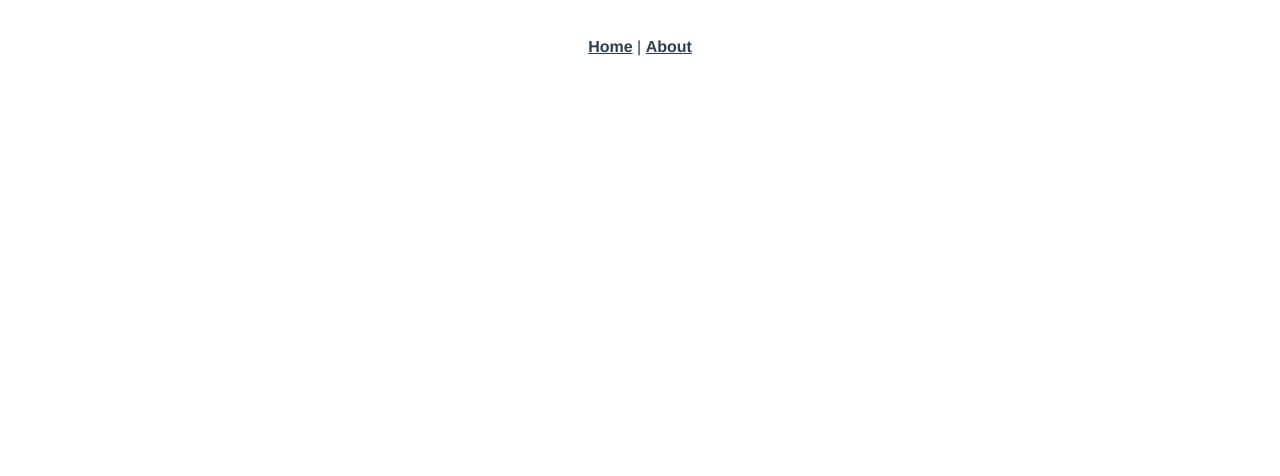
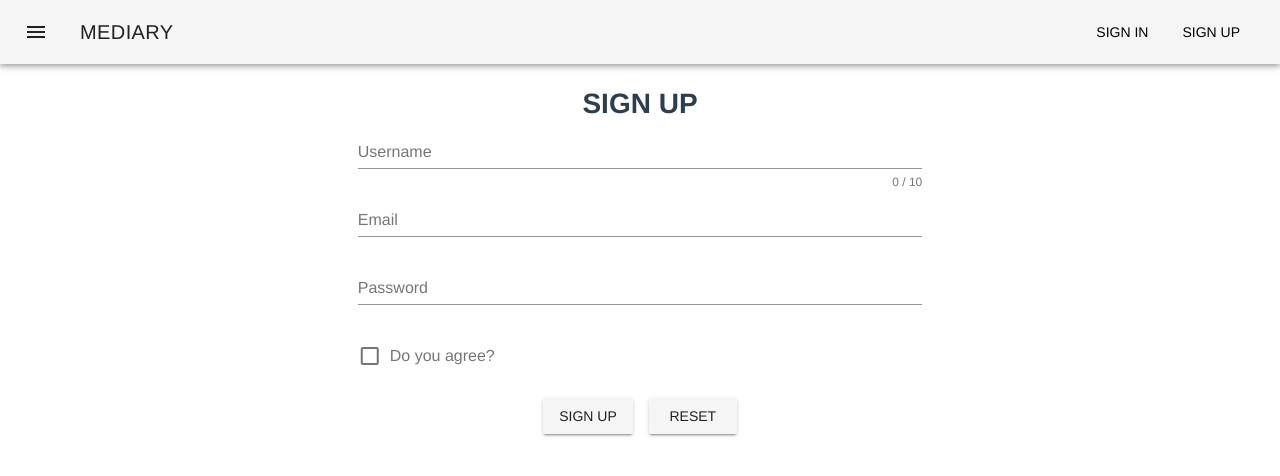
Before and after one commit to arisupriatna14/blog-tdd-client, a Vue app: page /register in a window 1280 px wide. Shown: the top 476 px of the page. Built offline with nearby package versions, Linux system fonts and the light colour scheme.

Commit message:
add register and login

```diff
--- a/public/index.html
+++ b/public/index.html
@@ -5,6 +5,7 @@
     <meta http-equiv="X-UA-Compatible" content="IE=edge">
     <meta name="viewport" content="width=device-width,initial-scale=1.0">
     <link rel="icon" href="<%= BASE_URL %>favicon.ico">
+    <link href='https://fonts.googleapis.com/css?family=Roboto:300,400,500,700|Material+Icons' rel="stylesheet">
     <title>blog-tdd-client</title>
   </head>
   <body>
--- a/src/App.vue
+++ b/src/App.vue
@@ -1,14 +1,22 @@
 <template>
   <div id="app">
-    <div id="nav">
-      <router-link to="/">Home</router-link> |
-      <router-link to="/about">About</router-link>
-    </div>
-    <router-view/>
+    <Navbar></Navbar>
+    <router-view></router-view>
   </div>
 </template>
 
+<script>
+import Navbar from '@/views/Navbar.vue';
+
+export default {
+  components: {
+    Navbar,
+  },
+};
+</script>
+
 <style>
+
 #app {
   font-family: 'Avenir', Helvetica, Arial, sans-serif;
   -webkit-font-smoothing: antialiased;
--- /dev/null
+++ b/src/components/Login.vue
@@ -0,0 +1,95 @@
+<template>
+  <v-container grid-list-md>
+    <v-layout row wrap>
+      <v-flex xs3 />
+      <v-flex xs6>
+        <h1>SIGN IN</h1>
+        <v-form ref="form" v-model="valid" lazy-validation>
+          <v-text-field
+            v-model="email"
+            :rules="emailRules"
+            label="Email"
+            required
+          >
+          </v-text-field>
+          <v-text-field
+            v-model="password"
+            label="Password"
+            type="password"
+          >
+          </v-text-field>
+          <v-checkbox
+            v-model="checkbox"
+            :rules="[v => !!v || 'You must agree to continue!']"
+            label="Do you agree?"
+            required
+          >
+          </v-checkbox>
+          <v-btn
+            :disabled="!valid"
+            @click="submit"
+          >
+          Sign In
+          </v-btn>
+          <v-btn
+            @click="clear"
+          >
+          Reset
+          </v-btn>
+        </v-form>
+      </v-flex>
+      <v-flex xs3 />
+    </v-layout>
+  </v-container>
+</template>
+
+<script>
+import axios from 'axios';
+import swal from 'sweetalert';
+
+export default {
+  data: () => ({
+    name: 'Register',
+    valid: true,
+    username: '',
+    nameRules: [
+      v => !!v || 'Name is required',
+      v => (v && v.length <= 10) || 'Name must be less than 10 characters',
+    ],
+    email: '',
+    emailRules: [
+      v => !!v || 'E-mail is required',
+      v => /.+@.+/.test(v) || 'E-mail must be valid',
+    ],
+    select: null,
+    checkbox: false,
+    password: '',
+  }),
+
+  methods: {
+    submit() {
+      if (this.$refs.form.validate()) {
+        axios.post('http://localhost:3030/users/login', {
+          username: this.username,
+          email: this.email,
+          password: this.password,
+          checkbox: this.checkbox,
+        })
+          .then(() => {
+            swal('Sign in success', 'Mediary, Inc', 'success');
+            this.$router.push('/');
+          })
+          .catch((err) => {
+            console.log(err);
+          });
+      }
+    },
+    clear() {
+      this.$refs.form.reset();
+    },
+  },
+};
+</script>
+
+<style>
+</style>
--- /dev/null
+++ b/src/components/Register.vue
@@ -0,0 +1,102 @@
+<template>
+  <v-container grid-list-md>
+    <v-layout row wrap>
+      <v-flex xs3 />
+      <v-flex xs6>
+        <h1>SIGN UP</h1>
+        <v-form ref="form" v-model="valid" lazy-validation>
+          <v-text-field
+            v-model="username"
+            :rules="nameRules"
+            :counter="10"
+            label="Username"
+            required
+          >
+          </v-text-field>
+          <v-text-field
+            v-model="email"
+            :rules="emailRules"
+            label="Email"
+            required
+          >
+          </v-text-field>
+          <v-text-field
+            v-model="password"
+            label="Password"
+            type="password"
+          >
+
+          </v-text-field>
+          <v-checkbox
+            v-model="checkbox"
+            :rules="[v => !!v || 'You must agree to continue!']"
+            label="Do you agree?"
+            required
+          >
+          </v-checkbox>
+          <v-btn
+            :disabled="!valid"
+            @click="submit"
+          >
+          Sign Up
+          </v-btn>
+          <v-btn
+            @click="clear"
+          >
+          Reset
+          </v-btn>
+        </v-form>
+      </v-flex>
+      <v-flex xs3 />
+    </v-layout>
+  </v-container>
+</template>
+
+<script>
+import axios from 'axios';
+
+export default {
+  data: () => ({
+    name: 'Register',
+    valid: true,
+    username: '',
+    nameRules: [
+      v => !!v || 'Name is required',
+      v => (v && v.length <= 10) || 'Name must be less than 10 characters',
+    ],
+    email: '',
+    emailRules: [
+      v => !!v || 'E-mail is required',
+      v => /.+@.+/.test(v) || 'E-mail must be valid',
+    ],
+    select: null,
+    checkbox: false,
+    password: '',
+  }),
+
+  methods: {
+    submit() {
+      if (this.$refs.form.validate()) {
+        axios.post('http://localhost:3030/users/register', {
+          username: this.username,
+          email: this.email,
+          password: this.password,
+          checkbox: this.checkbox,
+        })
+          .then(() => {
+            this.$router.push('/login');
+          })
+          .catch((err) => {
+            console.log(err);
+          });
+      }
+    },
+    clear() {
+      this.$refs.form.reset();
+    },
+  },
+};
+</script>
+
+<style>
+</style>
--- a/src/main.js
+++ b/src/main.js
@@ -1,7 +1,11 @@
 import Vue from 'vue';
+import Vuetify from 'vuetify';
+import 'vuetify/dist/vuetify.min.css';
+import 'material-design-icons-iconfont/dist/material-design-icons.css';
 import App from './App.vue';
 import router from './router';
 
+Vue.use(Vuetify);
 Vue.config.productionTip = false;
 
 new Vue({
--- a/src/router.js
+++ b/src/router.js
@@ -16,10 +16,17 @@ export default new Router({
     {
       path: '/about',
       name: 'about',
-      // route level code-splitting
-      // this generates a separate chunk (about.[hash].js) for this route
-      // which is lazy-loaded when the route is visited.
-      component: () => import(/* webpackChunkName: "about" */ './views/About.vue'),
+      component: () => import('./views/About.vue'),
+    },
+    {
+      path: '/register',
+      name: 'register',
+      component: () => import('./components/Register.vue'),
+    },
+    {
+      path: '/login',
+      name: 'login',
+      component: () => import('./components/Login.vue'),
     },
   ],
 });
--- /dev/null
+++ b/src/views/Navbar.vue
@@ -0,0 +1,28 @@
+<template>
+  <v-toolbar>
+    <v-toolbar-side-icon></v-toolbar-side-icon>
+    <v-toolbar-title>MEDIARY</v-toolbar-title>
+    <v-spacer></v-spacer>
+    <v-toolbar-items class="hidden-sm-and-down">
+      <v-btn flat>
+        <router-link to="/login" class="btn">SIGN IN</router-link>
+      </v-btn>
+      <v-btn flat>
+        <router-link to="/register" class="btn">SIGN UP</router-link>
+      </v-btn>
+    </v-toolbar-items>
+  </v-toolbar>
+</template>
+
+<script>
+export default {
+  name: 'Navbar',
+};
+</script>
+
+<style>
+  .btn {
+    text-decoration: none;
+    color: black;
+  }
+</style>
```
Also changed, not shown: package.json (+6 -1 lines), 1 other file (tests, documents, lock files or other folders).
